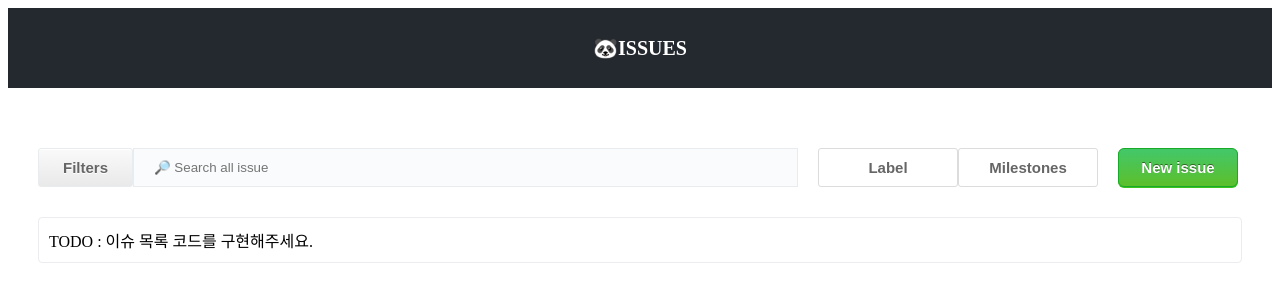
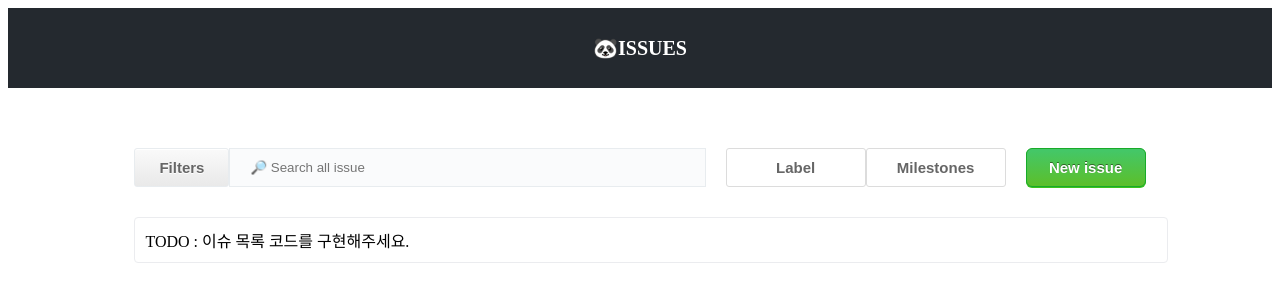
Before and after one commit to boostcamp-2020/IssueTracker-08, a React app in the folder Client/: page / in a window 1280 px wide. Shown: the top 302 px of the page. Built offline with nearby package versions, Linux system fonts and the light colour scheme.

Commit message:
Refactor : 전체 틀 코드 리뷰 반영 - 메인페이지 삭제 및 App.js 로 이동 - IssuePage 가운데 정렬

```diff
--- a/Client/src/pages/MainPage.jsx
+++ /dev/null
@@ -1,28 +0,0 @@
-import React from 'react';
-import { Route, Redirect, Switch } from 'react-router-dom';
-import {
-  Issue,
-  IssueDetail,
-  IssuePost,
-  Label,
-  Milestone,
-  MilestonePost,
-} from './';
-import Header from '../components/Header';
-
-export default function MainPage() {
-  return (
-    <div>
-      <Header></Header>
-      <Route exact path="/" component={Issue} />
-      <Switch>
-        <Route path="/issue/post" component={IssuePost} />
-        <Route path="/issue/:issueId" component={IssueDetail} />
-        <Route path="/label" component={Label} />
-        <Route path="/milestone/post" component={MilestonePost} />
-        <Route path="/milestone" component={Milestone} />
-        <Redirect from="*" to="/" />
-      </Switch>
-    </div>
-  );
-}
--- a/Client/src/pages/issue/IssuePage.jsx
+++ b/Client/src/pages/issue/IssuePage.jsx
@@ -5,19 +5,19 @@ const Container = styled.div`
   display: flex;
   flex-direction: column;
   padding: 60px 30px;
+  width: 80%;
+  max-width: 1400px;
+  margin: auto;
 `;
 
 const IssueMenu = styled.div`
   display: flex;
   justify-content: space-between;
-  min-width: 800px;
-  max-width: 1200px;
 `;
 
 const IssueList = styled.div`
   display: flex;
-  min-width: 800px;
-  max-width: 1200px;
+  width: 100%;
   border: 1px solid #ebecef;
   border-radius: 4px;
   padding: 10px;
--- a/Client/src/shared/App.jsx
+++ b/Client/src/shared/App.jsx
@@ -1,11 +1,33 @@
 import React from 'react';
-import MainPage from '../pages/MainPage';
+import { Route, Redirect, Switch } from 'react-router-dom';
 import LoginPage from '../pages/login/LoginPage';
+import {
+  Issue,
+  IssueDetail,
+  IssuePost,
+  Label,
+  Milestone,
+  MilestonePost,
+} from '../pages';
+import Header from '../components/Header';
 
 const App = () => {
   const isLoggedIn = true; // TODO : setLoginState
   if (isLoggedIn) {
-    return <MainPage />;
+    return (
+      <>
+        <Header></Header>
+        <Route exact path="/" component={Issue} />
+        <Switch>
+          <Route path="/issue/post" component={IssuePost} />
+          <Route path="/issue/:issueId" component={IssueDetail} />
+          <Route path="/label" component={Label} />
+          <Route path="/milestone/post" component={MilestonePost} />
+          <Route path="/milestone" component={Milestone} />
+          <Redirect from="*" to="/" />
+        </Switch>
+      </>
+    );
   }
   return <LoginPage />;
 };
```
